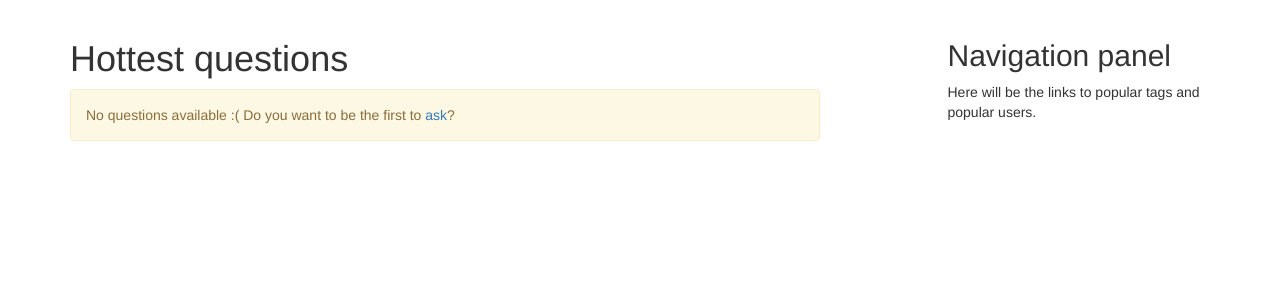
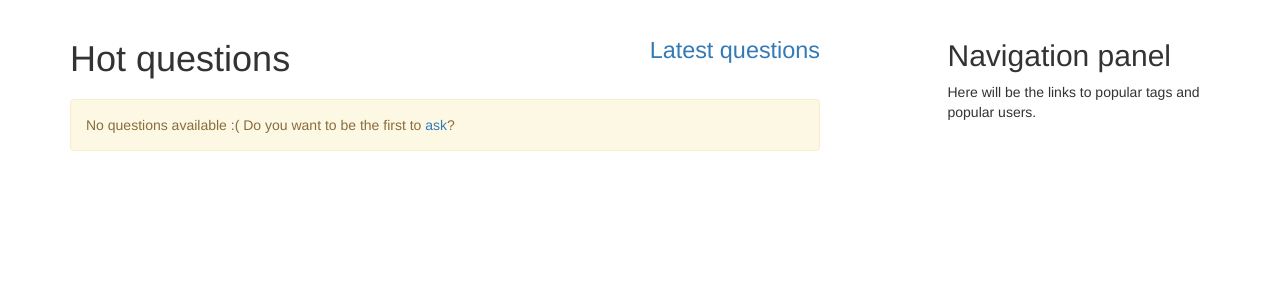
Before and after one commit to Oktosha/askPupkin, a Django app: page /hot/ in a window 1280 px wide. Shown: the part 51-351 px from the top of the page. Run offline with Django 3.2, Linux system fonts and the light colour scheme; data that the repository does not hold is empty; some libraries are stand-ins or nearby versions.

Commit message:
Add links to hot and latest questions

```diff
--- a/questions/templates/questions/base.html
+++ b/questions/templates/questions/base.html
@@ -28,6 +28,12 @@
         .right-answer {
             background-color: #DCEACF;
         }
+        .my-page-subheader {
+            float: right;
+        }
+        .my-page-header {
+            margin-bottom: 20px;
+        }
     </style>
     </head>
     <body>
--- a/questions/templates/questions/hot.html
+++ b/questions/templates/questions/hot.html
@@ -1,6 +1,6 @@
 {% extends "questions/base.html" %}
 {% load my_tags %}
 {% block content %}
-	<h1>Hottest questions</h1>
+	<h1 class="my-page-header">Hot questions<small class="my-page-subheader"><a href="{% url 'questions:index' %}">Latest questions</a></small></h1>
 	{% question_list questions %}
 {% endblock %}
--- a/questions/templates/questions/index.html
+++ b/questions/templates/questions/index.html
@@ -1,6 +1,6 @@
 {% extends "questions/base.html" %}
 {% load my_tags %}
 {% block content %}
-	<h1>Latest questions</h1>
+	<h1 class="my-page-header">Latest questions<small class="my-page-subheader"><a href="{% url 'questions:hot' %}">Hot questions</a></small></h1>
 	{% question_list latest_question_list %}
 {% endblock %}
```
